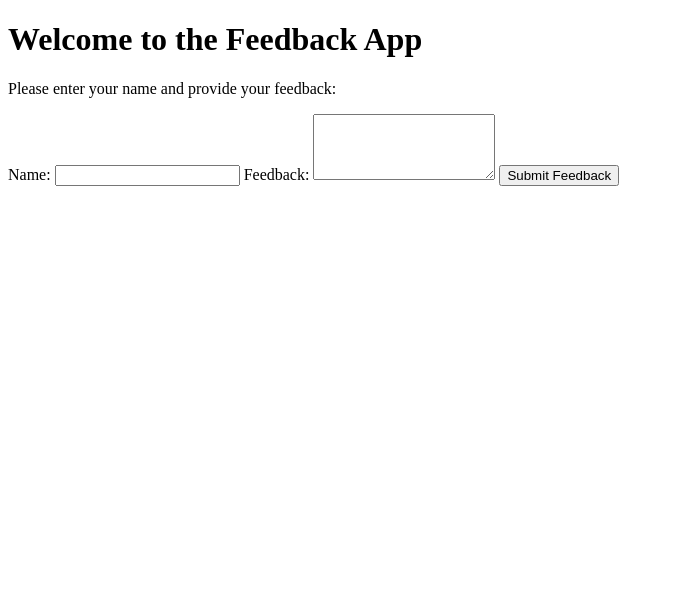
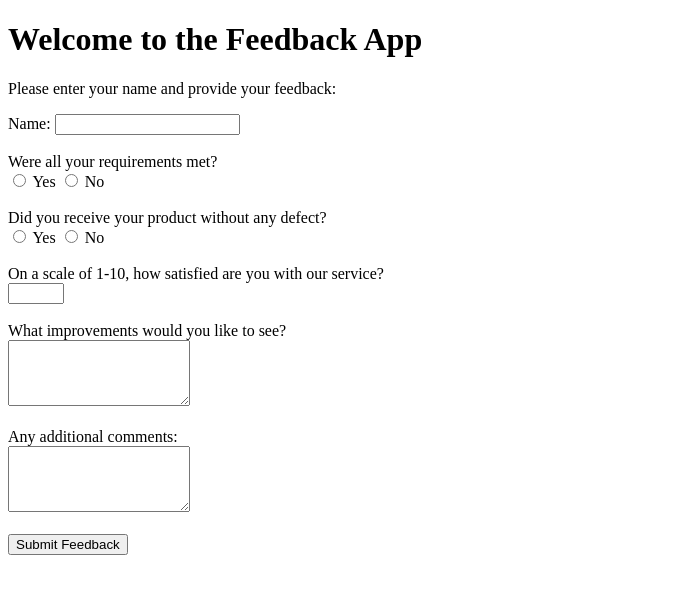
Before and after one commit to codenthu4ever/customer-feedback, a Flask app: page / in a window 1280 px wide. Shown: the top 594 px of the page, without its empty margins (0-674 px from the left). Run offline with Flask 3, Linux system fonts and the light colour scheme.

Commit message:
added parameters for customer feedback

```diff
--- a/app.py
+++ b/app.py
@@ -12,8 +12,20 @@ def index():
 @app.route('/start_feedback', methods=['POST'])
 def start_feedback():
     name = request.form['name']
-    feedback_text = request.form['feedback']
-    feedback[name] = feedback_text
+    requirements_met = request.form['requirements_met']
+    no_defect = request.form['no_defect']
+    satisfaction = request.form['satisfaction']
+    improvements = request.form['improvements']
+    comments = request.form.get('comments', '')  # Use get() to handle optional field
+
+    feedback[name] = {
+        'requirements_met': requirements_met,
+        'no_defect': no_defect,
+        'satisfaction': satisfaction,
+        'improvements': improvements,
+        'comments': comments
+    }
+
     return redirect(url_for('results'))
 
 @app.route('/results')
--- a/templates/index.html
+++ b/templates/index.html
@@ -10,9 +10,23 @@
     <p>Please enter your name and provide your feedback:</p>
     <form action="{{ url_for('start_feedback') }}" method="post">
         <label for="name">Name:</label>
-        <input type="text" id="name" name="name" required>
-        <label for="feedback">Feedback:</label>
-        <textarea id="feedback" name="feedback" rows="4" required></textarea>
+        <input type="text" id="name" name="name" required><br><br>
+        <label for="requirements_met">Were all your requirements met?</label><br>
+        <input type="radio" id="requirements_met_yes" name="requirements_met" value="Yes" required>
+        <label for="requirements_met_yes">Yes</label>
+        <input type="radio" id="requirements_met_no" name="requirements_met" value="No">
+        <label for="requirements_met_no">No</label><br><br>
+        <label for="no_defect">Did you receive your product without any defect?</label><br>
+        <input type="radio" id="no_defect_yes" name="no_defect" value="Yes" required>
+        <label for="no_defect_yes">Yes</label>
+        <input type="radio" id="no_defect_no" name="no_defect" value="No">
+        <label for="no_defect_no">No</label><br><br>
+        <label for="satisfaction">On a scale of 1-10, how satisfied are you with our service?</label><br>
+        <input type="number" id="satisfaction" name="satisfaction" min="1" max="10" required><br><br>
+        <label for="improvements">What improvements would you like to see?</label><br>
+        <textarea id="improvements" name="improvements" rows="4" required></textarea><br><br>
+        <label for="comments">Any additional comments:</label><br>
+        <textarea id="comments" name="comments" rows="4"></textarea><br><br>
         <button type="submit">Submit Feedback</button>
     </form>
 </body>
```
Also changed, not shown: templates/results.html (+25 -3 lines).
